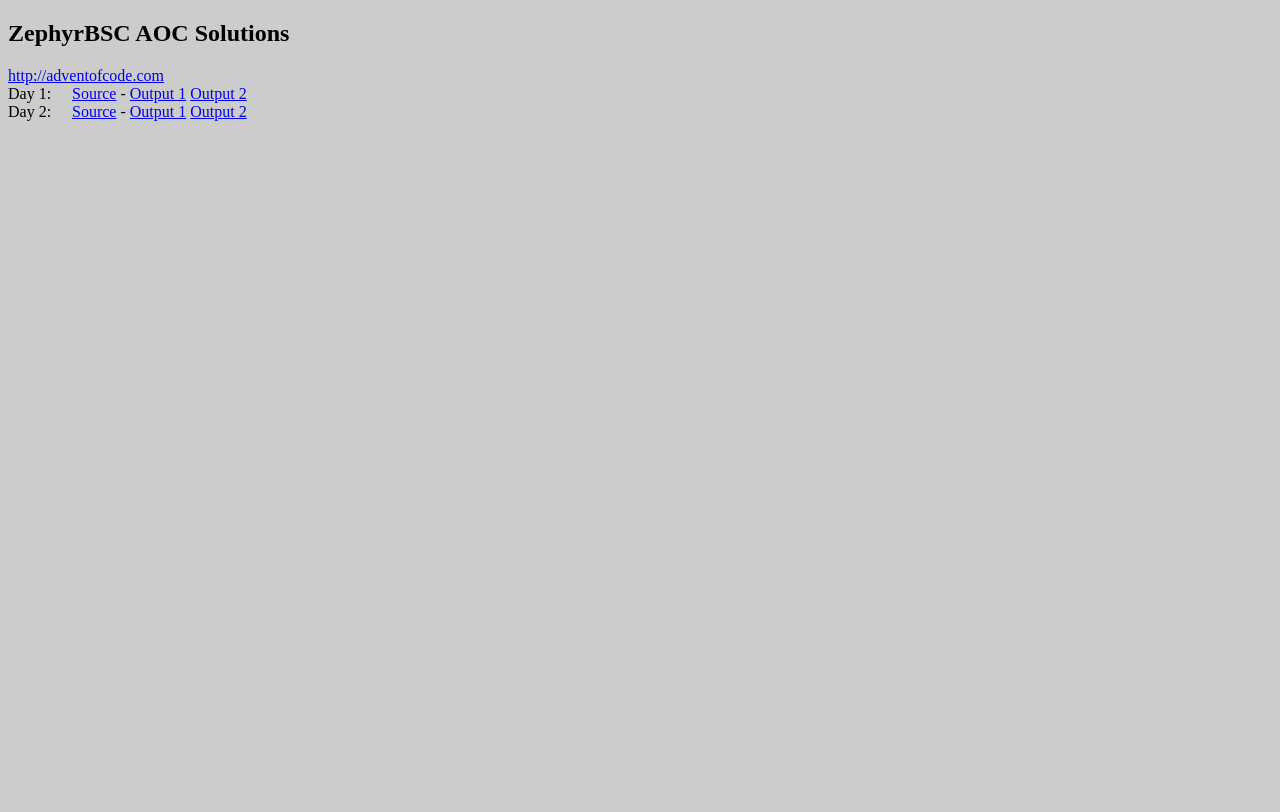
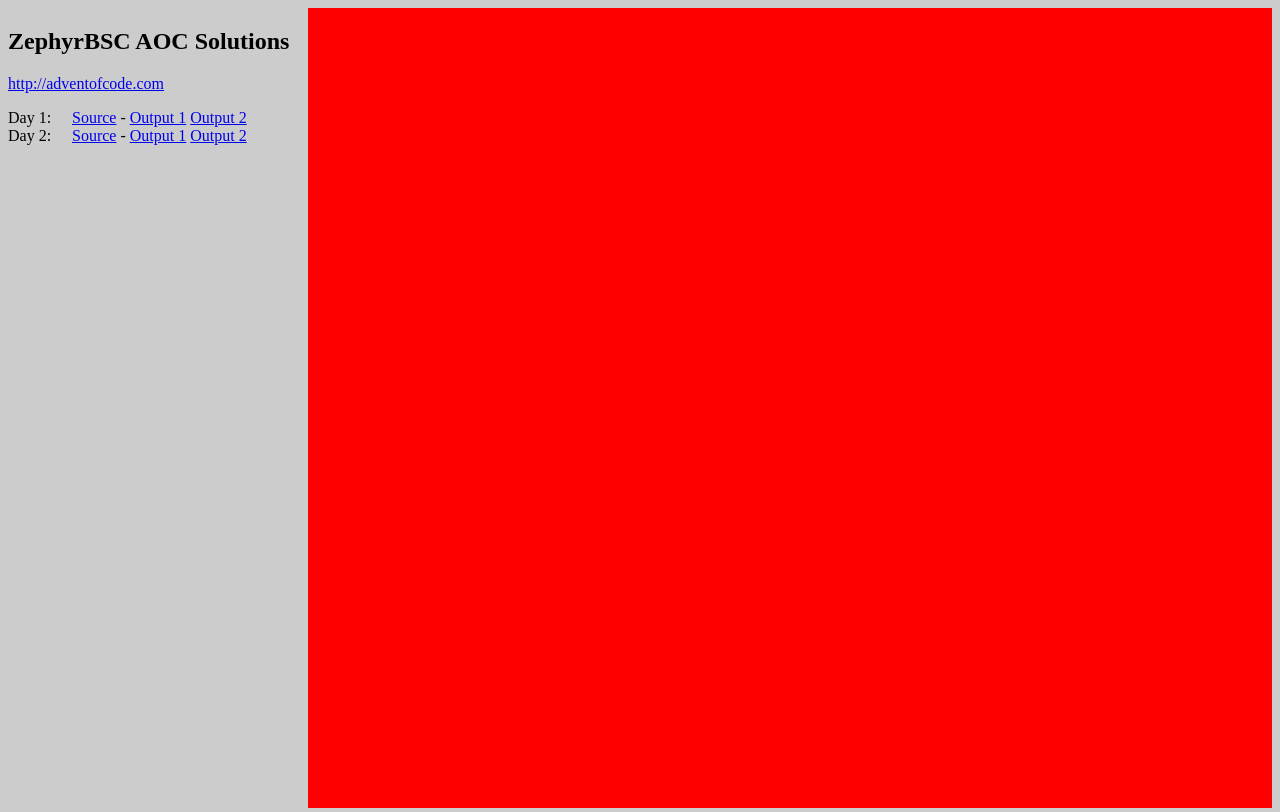
Before and after one commit to Zephyr-BSC/AOC2016, a plain HTML site: page index.html in a window 1280 px wide. Drawn offline with Linux system fonts and the light colour scheme.

Commit message:
Update index.html

```diff
--- a/index.html
+++ b/index.html
@@ -1,33 +1,76 @@
 <!DOCTYPE html>
 <html>
-<head><title>ZephyrBSC AOC Solutions</title>
-  <script>
-    function makeList(){
+<head>
+<title>ZephyrBSC AOC Solutions</title>
+<script type="text/javascript">
+	function makeList() {
 		var numDays = 25;
 		var today = new Date();
-      if(today.getFullYear() < 2017 && today.getMonth() > 10){
+		if (today.getFullYear() < 2017 && today.getMonth() > 10) {
 			numDays = today.getDate();
 		}
 		var output = "";
-      for (var i = 1; i <= numDays; i++){
+		for (var i = 1; i <= numDays; i++) {
 			output += "<div><span class='day'>Day " + i + ":</span>";
 			output += "<a href='https://raw.githubusercontent.com/Zephyr-BSC/AOC2016/master/AOC" + i + ".html'>Source</a>";
 			output += " - ";
-        output += "<a href='AOC" + i + ".html'>Output 1</a> ";
-        output += "<a href='AOC" + i + ".html?2'>Output 2</a></div>\n";
+			output += "<a href='AOC" + i + ".html' target='myFrame'>Output 1</a> ";
+			output += "<a href='AOC" + i
+					+ ".html?2' target='myFrame'>Output 2</a></div>\n";
 		}
 		document.getElementById("main").innerHTML = output;
 	}
 </script>
-  <style>
-    body {background-color: #CCCCCC;}
-    .day {width:4em;float: left;}
-    .link {margin: 1em 0m 1em 0em;}
+<style type="text/css">
+html, body, #container, #right, iframe {
+	height: 100%;
+}
+
+body {
+	background-color: #CCCCCC;
+}
+
+.day {
+	width: 4em;
+	float: left;
+}
+
+.link {
+	margin: 1em 0em 1em 0em;
+}
+
+#container {
+	width: 100%;
+}
+
+#left {
+	float: left;
+	max-width: 300px;
+}
+
+#right {
+	margin-left: 300px;
+	background-color: Red;
+}
+
+iframe {
+	border: none;
+	width: 100%;
+}
 </style>
 </head>
-<body onLoad="makeList();">
+<body onload="makeList();">
+	<div id="container">
+		<div id="left">
 			<h2>ZephyrBSC AOC Solutions</h2>
-  <div class="link"><a href="http://adventofcode.com/">http://adventofcode.com</a><div>
+			<div class="link">
+				<a href="http://adventofcode.com/">http://adventofcode.com</a>
+			</div>
 			<div id="main"></div>
+		</div>
+		<div id="right">
+			<iframe name="myFrame"></iframe>
+		</div>
+	</div>
 </body>
 </html>
```
Lines whose indentation alone changed are shown as unchanged.
